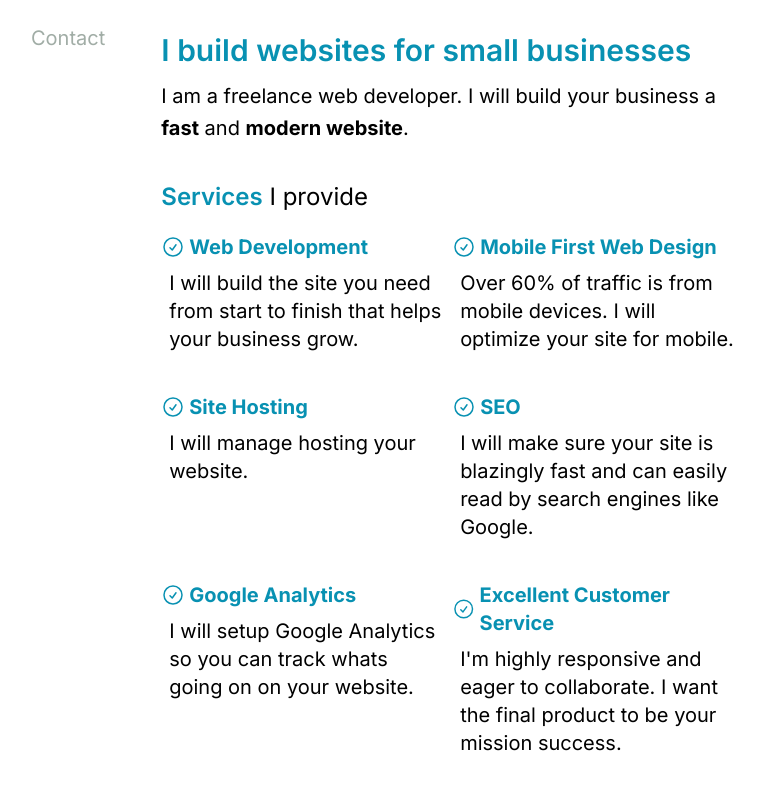
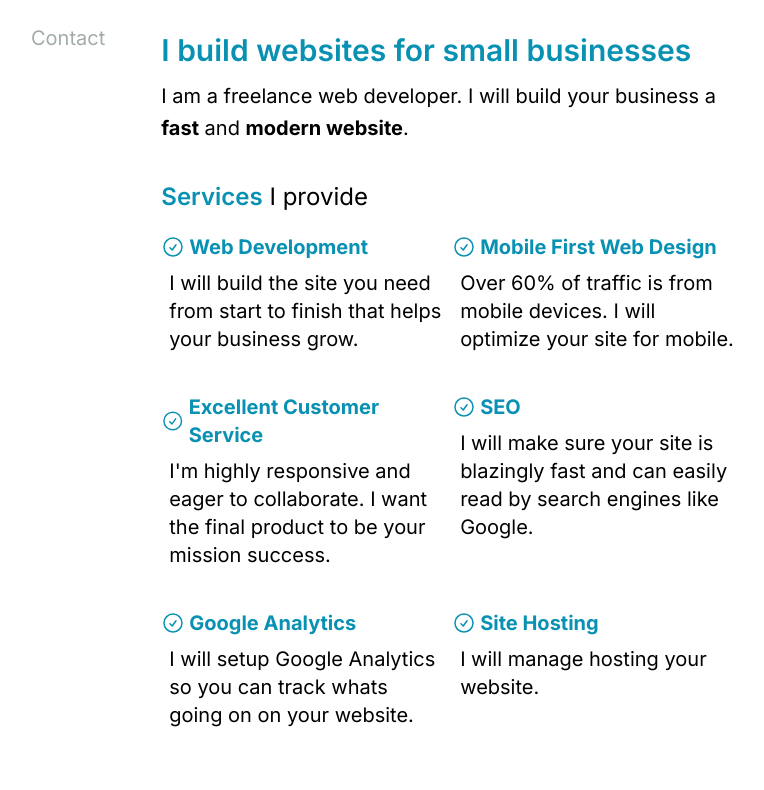
Before and after one commit to HunterHeston/personal-website, a Next.js app: page / in a window 1280 px wide. Shown: the part 324-1114 px from the top of the page, without its empty margins (253-1017 px from the left). Built offline with nearby package versions, Linux system fonts and the light colour scheme.

Commit message:
Ordering of services

```diff
--- a/pages/index.tsx
+++ b/pages/index.tsx
@@ -69,9 +69,12 @@ export default function Home() {
           </li>
           <li className="mb-10 sm:w-1/2 w-full text-xl">
             <h4 className="mb-2 font-bold flex items-center text-accent dark:text-darkAccent">
-              <CheckIcon className="mr-1" /> Site Hosting
+              <CheckIcon className="mr-1" /> Excellent Customer Service
             </h4>
-            <p className="sm:mx-2">I will manage hosting your website.</p>
+            <p className="sm:mx-2">
+              I&apos;m highly responsive and eager to collaborate. I want the
+              final product to be your mission success.
+            </p>
           </li>
           <li className="mb-10 sm:w-1/2 w-full text-xl">
             <h4 className="mb-2 font-bold flex items-center text-accent dark:text-darkAccent">
@@ -93,12 +96,9 @@ export default function Home() {
           </li>
           <li className="mb-10 sm:w-1/2 w-full text-xl">
             <h4 className="mb-2 font-bold flex items-center text-accent dark:text-darkAccent">
-              <CheckIcon className="mr-1" /> Excellent Customer Service
+              <CheckIcon className="mr-1" /> Site Hosting
             </h4>
-            <p className="sm:mx-2">
-              I&apos;m highly responsive and eager to collaborate. I want the
-              final product to be your mission success.
-            </p>
+            <p className="sm:mx-2">I will manage hosting your website.</p>
           </li>
         </ul>
       </section>
```
